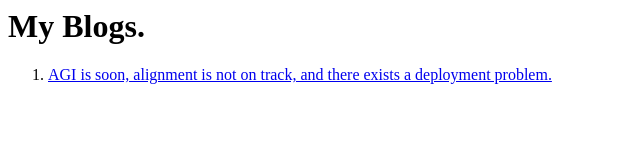
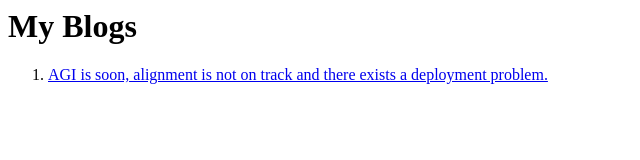
Before and after one commit to shourya-gpt/Website, a plain HTML site: page blogs.html in a window 1280 px wide. Shown: the full height of the page, 0-640 px from the left. Drawn offline with Linux system fonts and the light colour scheme.

Commit message:
Update blogs.html

```diff
--- a/blogs.html
+++ b/blogs.html
@@ -4,9 +4,9 @@
     <meta name="author" content="Shourya Gupta"></meta>
   </head>
   <body>
-    <h1>My Blogs.</h1>
+    <h1>My Blogs</h1>
     <ol>
-      <li><a href="blogs/blog1.html">AGI is soon, alignment is not on track, and there exists a deployment problem.</a></li>
+      <li><a href="blogs/blog1.html">AGI is soon, alignment is not on track and there exists a deployment problem.</a></li>
     </ol>
   </body>
 </html>
```
